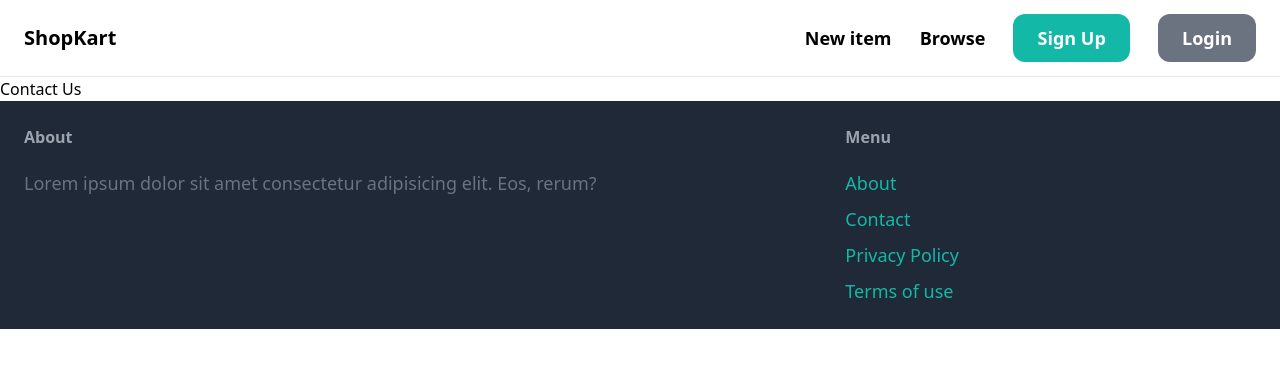
After one commit to ayushp533/online-marketplace, a Django app: page /contact_us/ in a window 1280 px wide. The commit adds this page. Shown: the top 368 px of the page. Run offline with Django 4.2, Linux system fonts and the light colour scheme; some libraries are stand-ins or nearby versions.

Commit message:
Updated the code for footer html pages - views,urls,templates in core dir

```diff
--- a/shopkart/core/templates/core/base.html
+++ b/shopkart/core/templates/core/base.html
@@ -40,10 +40,10 @@
                 Menu
             </h3>
             <ul class="space-y-2">
-                <li><a href="#" class="text-lg text-teal-500 hover:text-teal-700">About</a></li>
-                <li><a href="{% url 'core:contact' %}" class="text-lg text-teal-500 hover:text-teal-700">Contact</a></li>
-                <li><a href="#" class="text-lg text-teal-500 hover:text-teal-700">Privacy Policy</a></li>
-                <li><a href="#" class="text-lg text-teal-500 hover:text-teal-700">Terms of use</a></li>
+                <li><a href="{% url 'core:about' %}" class="text-lg text-teal-500 hover:text-teal-700">About</a></li>
+                <li><a href="{% url 'core:contact_us' %}" class="text-lg text-teal-500 hover:text-teal-700">Contact</a></li>
+                <li><a href="{% url 'core:privacy_policy' %}" class="text-lg text-teal-500 hover:text-teal-700">Privacy Policy</a></li>
+                <li><a href="{% url 'core:terms_of_use' %}" class="text-lg text-teal-500 hover:text-teal-700">Terms of use</a></li>
             </ul>
         </div>
     </footer>
--- /dev/null
+++ b/shopkart/core/templates/core/contact_us.html
@@ -0,0 +1,10 @@
+{% extends 'core/base.html' %}
+
+
+{% block title %}About{% endblock %}
+
+{% block content %}
+
+<h1>Contact Us</h1>
+
+{% endblock %}
--- a/shopkart/core/urls.py
+++ b/shopkart/core/urls.py
@@ -8,7 +8,10 @@ app_name = 'core'
 
 urlpatterns = [
     path('', views.index, name='index'),
-    path('contact/', views.contact, name='contact'),
+    path('about/', views.about, name='about'),
+    path('contact_us/', views.contact_us, name='contact_us'),
+    path('privacy_policy/', views.privacy_policy, name='privacy_policy'),
+    path('terms_of_use/', views.terms_of_use, name='terms_of_use'),
     path('signup/', views.signup, name='signup'),
     path('login/', auth_views.LoginView.as_view(template_name='core/login.html', authentication_form=LoginForm), name='login'),
 ]
--- a/shopkart/core/views.py
+++ b/shopkart/core/views.py
@@ -13,8 +13,17 @@ def index(request):
         'items': items,
     })
 
-def contact(request):
-    return render(request, 'core/contact.html')
+def contact_us(request):
+    return render(request, 'core/contact_us.html')
+
+def about(request):
+    return render(request, 'core/about.html')
+
+def privacy_policy(request):
+    return render(request, 'core/privacy_policy.html')
+
+def terms_of_use(request):
+    return render(request, 'core/terms_of_use.html')
 
 def signup(request):
     if request.method == 'POST':
```
Also changed, not shown: shopkart/core/templates/core/about.html (added, +10 -0 lines), shopkart/core/templates/core/contact.html (deleted, +0 -7 lines), shopkart/core/templates/core/privacy_policy.html (added, +10 -0 lines), shopkart/core/templates/core/terms_of_use.html (added, +10 -0 lines).
